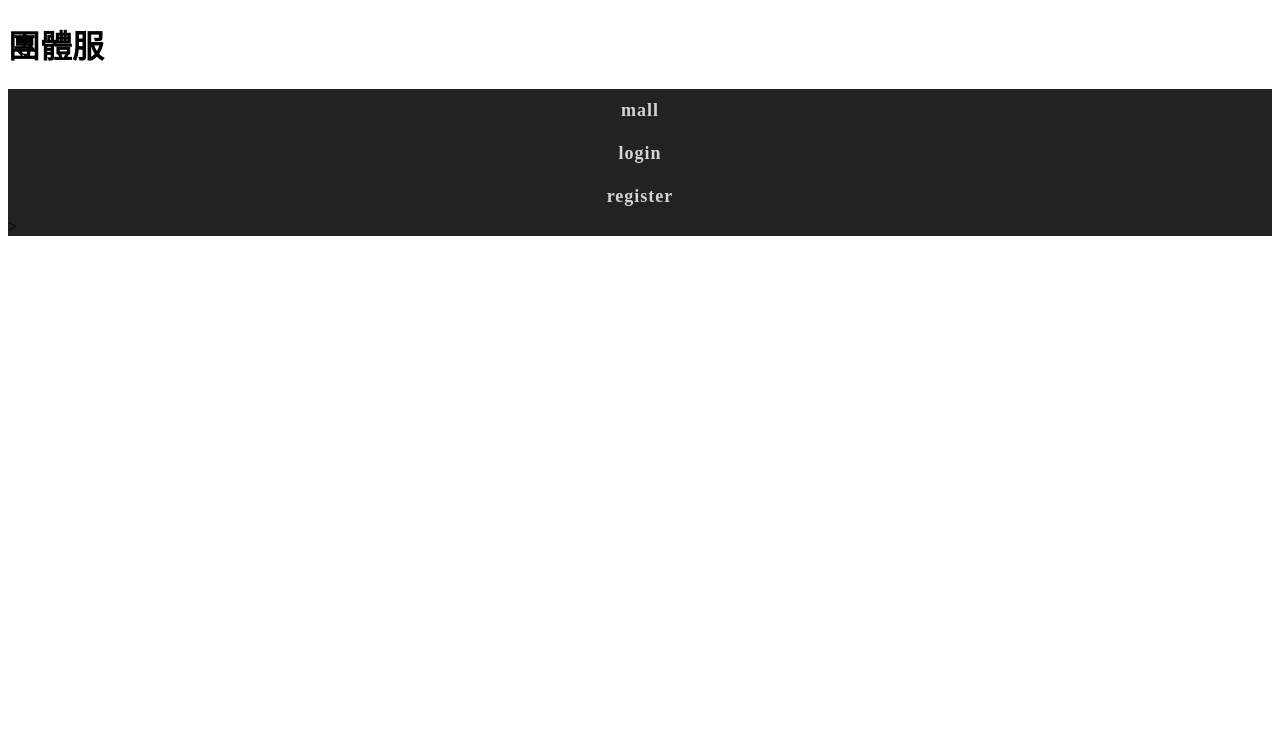
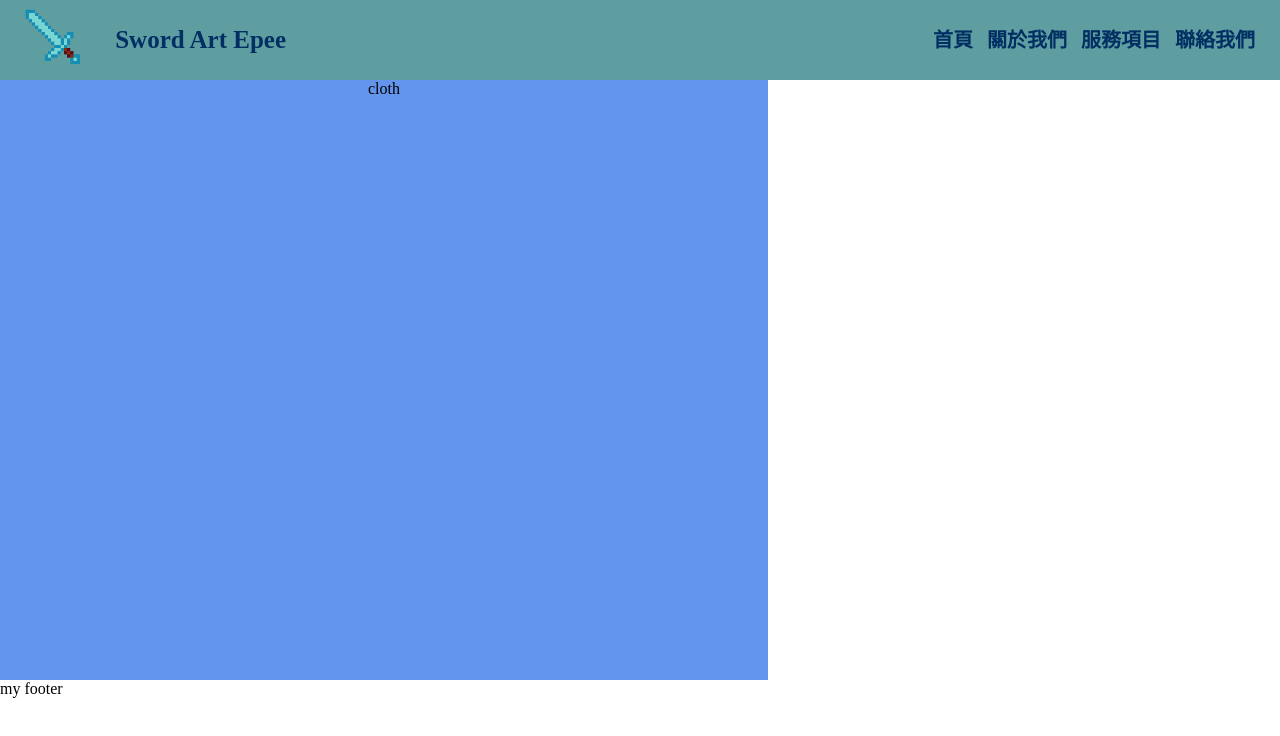
Before and after one commit to MozixReality/MozixWeb, a plain HTML site: page index.html in a window 1280 px wide. Drawn offline with Linux system fonts and the light colour scheme.

Commit message:
基本排版 尚未完成 footer

```diff
--- /dev/null
+++ b/css/cloth.css
@@ -0,0 +1,6 @@
+.cloth{
+    background-color: cornflowerblue;
+    text-align: center;
+    height: 600px;
+    width: 60%;
+}
--- a/css/nav.css
+++ /dev/null
@@ -1,40 +0,0 @@
-ul{
-    margin: 0;
-    padding: 0;
-    overflow: hidden;
-    background-color: #222;
-    width: 100%;
-    position: -webkit-sticky;
-    position: sticky;
-    top: 0;
-    height: 100%;
-}
-
-li{
-    display: block;
-}
-.home{
-    float: right;
-    font-size: 25px;
-    padding: 8px 14px;
-}
-
-ul a{
-    position: -webkit-sticky;
-    position: sticky;
-    color: #d4d4d4;
-    font-size: 18px;
-    font-family: "微軟正黑體";
-    font-weight: bolder;
-    text-align: center;
-    width: auto;
-    padding: 11px 20px 11px 20px;
-    text-decoration: none;
-    letter-spacing: 1px;
-    display: block;
-    transition-duration: 0.3s;
-}
-
-ul a:hover{
-    color: white;
-}
--- /dev/null
+++ b/css/navigation-bar.css
@@ -0,0 +1,62 @@
+*{
+    padding: 0;
+    margin: 0;
+    text-decoration: none;
+    list-style-type: none;
+    box-sizing: border-box;
+}
+
+body{
+    font-family: "微軟正黑體";
+}
+
+nav{
+    background-color: cadetblue;
+    color: rgb(2, 47, 99);
+    font-weight: bold;
+    height: 80px;
+    width: 100%;
+}
+
+label.logo{
+    color: rgb(2, 47, 99);
+    font-size: 35px;
+    line-height: 80px;
+    padding: 0 100px;
+}
+
+nav label{
+    line-height: 80px;
+    color: rgb(2, 47, 99);
+    font-size: 25px;
+}
+
+nav ul{
+    float: right;
+    margin-right: 20px;
+
+}
+
+nav ul li{
+    display: inline-block;
+    line-height: 80px;
+    margin: 0 5px;
+}
+
+nav ul li a{
+    color: rgb(2, 47, 99);
+    font-size: 20px;
+    text-transform: uppercase;
+}
+
+a:hover{
+    color: white;
+    transition: 0.4s;
+}
+
+.logo{
+    padding: 0;
+    margin: 0;
+    height: 80px;
+    float: left;
+}
--- a/index.html
+++ b/index.html
@@ -1,15 +1,32 @@
-<!DOCTYPE html>
-<html>
-    <head>
-        <title>首頁</title>
-        <h1>團體服</h1>
-        <link rel="stylesheet" type="text/css" href="css/nav.css">
-    </head>
-    <body>
-        <ul id = "nav">
-            <li><a>mall</a></li>
-            <li><a>login</a></li>
-            <li><a>register</a>></li>
-        </ul>
-    </body>
+<!doctype html>
+<html lang="en">
+  <head>
+    <!-- Required meta tags -->
+    <meta charset="utf-8">
+    <meta name="viewport" content="width=device-width, initial-scale=1, shrink-to-fit=no">
+
+    <!-- Bootstrap CSS -->
+    <link rel="stylesheet" href="css/navigation-bar.css">
+    <link rel="stylesheet" href="css/cloth.css">
+    <title>MZ Web</title>
+  </head>
+  <body>
+    <!--<h1>Hello, world!</h1>-->
+    <nav>
+      <img class="logo" src="icon/sword.png" alt="logo">
+      <label>Sword Art Epee</label>
+      <ul>
+        <li><a href="#">首頁</a></li>
+        <li><a href="#">關於我們</a></li>
+        <li><a href="#">服務項目</a></li>
+        <li><a href="#">聯絡我們</a></li>
+      </ul>
+    </nav>
+    <div class="cloth">
+      cloth
+    </div>
+    <footer>
+      my footer
+    </footer>
+  </body>
 </html>
```
Also changed, not shown: icon/sword.png (added).
